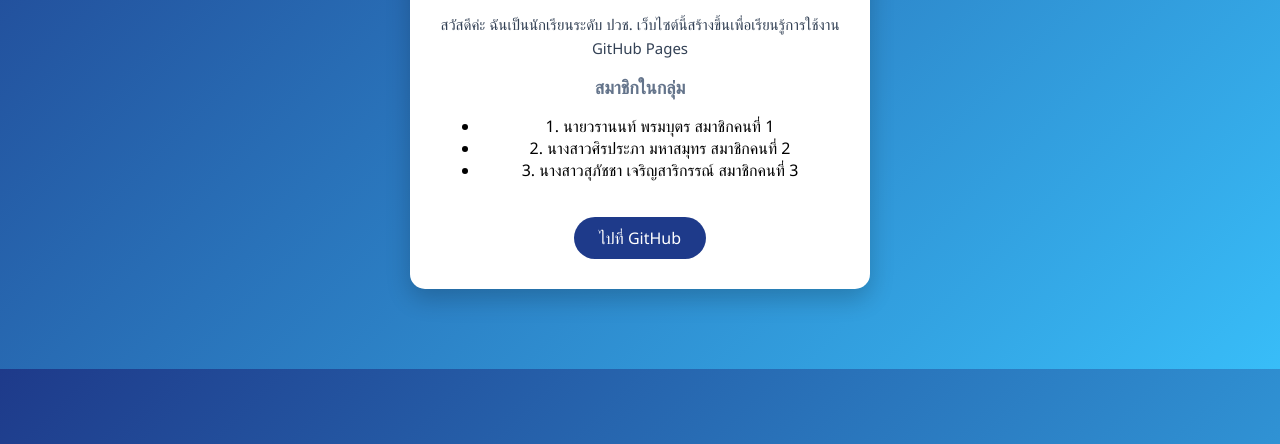
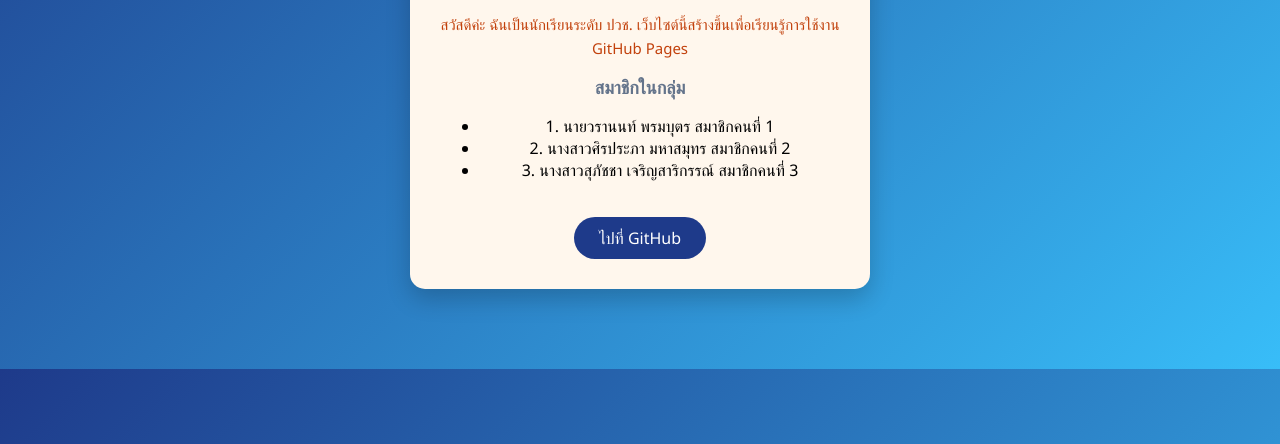
Before and after one commit to piachuadwichada/wichada.web, a plain HTML site: page index.html in a window 1280 px wide. Shown: the part 356-800 px from the top of the page. Drawn offline with Linux system fonts and the light colour scheme.

Commit message:
Update style.css

```diff
--- a/css/style.css
+++ b/css/style.css
@@ -6,7 +6,7 @@ body {
 }
 
 .container {
-    background-color: #ffffff;
+    background-color:  #fff7ed;
     width: 400px;
     margin: 80px auto;
     padding: 30px;
@@ -34,7 +34,7 @@ h2 {
 }
 
 p {
-    color: #334155;
+    color:  #c2410c;
     font-size: 15px;
     line-height: 1.6;
 }
```
